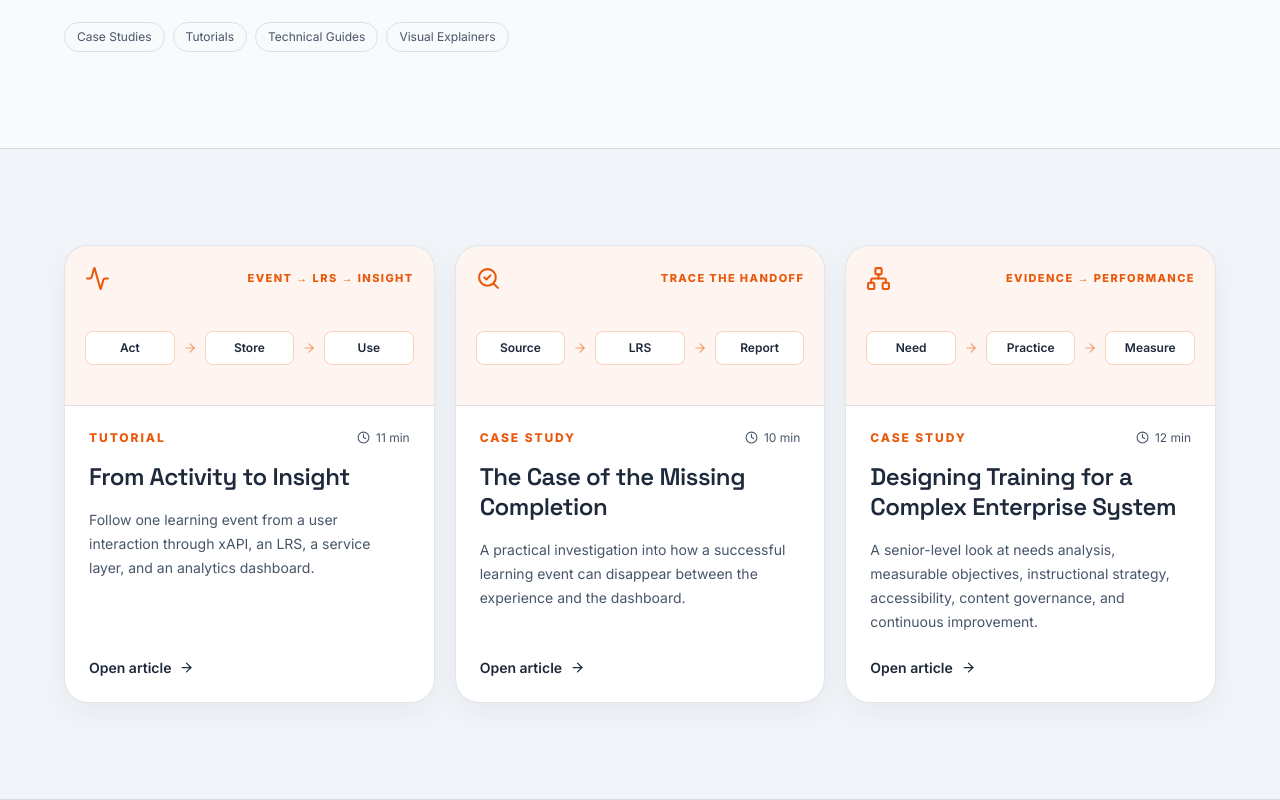
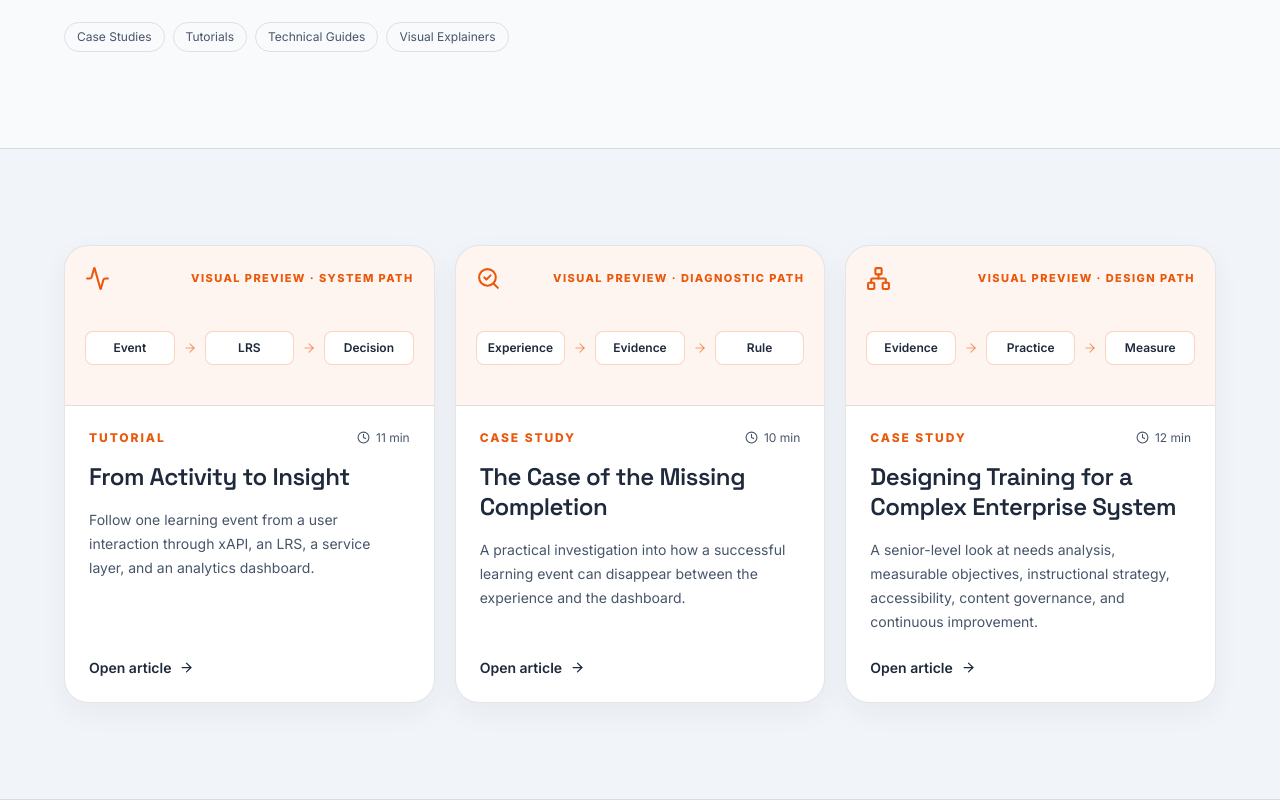
Before and after one commit to dgutensohn03/dg-portfolio, a Next.js app: page /learn in a window 1280 px wide. Shown: the part 673-1473 px from the top of the page. Built offline with nearby package versions, Linux system fonts and the light colour scheme.

Commit message:
Refine Learn navigation and PDF layout

```diff
--- a/src/app/learn/page.tsx
+++ b/src/app/learn/page.tsx
@@ -23,18 +23,18 @@ const articleVisuals: Record<
 > = {
   "activity-to-insight": {
     icon: Activity,
-    label: "EVENT → LRS → INSIGHT",
-    nodes: ["Act", "Store", "Use"],
+    label: "SYSTEM PATH",
+    nodes: ["Event", "LRS", "Decision"],
   },
   "missing-completion": {
     icon: SearchCheck,
-    label: "TRACE THE HANDOFF",
-    nodes: ["Source", "LRS", "Report"],
+    label: "DIAGNOSTIC PATH",
+    nodes: ["Experience", "Evidence", "Rule"],
   },
   "enterprise-system-training": {
     icon: Network,
-    label: "EVIDENCE → PERFORMANCE",
-    nodes: ["Need", "Practice", "Measure"],
+    label: "DESIGN PATH",
+    nodes: ["Evidence", "Practice", "Measure"],
   },
 };
 
@@ -87,7 +87,7 @@ export default function LearnPage() {
                   <div className="flex items-center justify-between text-[var(--accent)]">
                     <VisualIcon className="learn-card-icon" size={25} />
                     <span className="text-[11px] font-bold tracking-[.13em]">
-                      {visual.label}
+                      VISUAL PREVIEW · {visual.label}
                     </span>
                   </div>
                   <div className="mt-10 grid grid-cols-[1fr_auto_1fr_auto_1fr] items-center gap-2">
```
